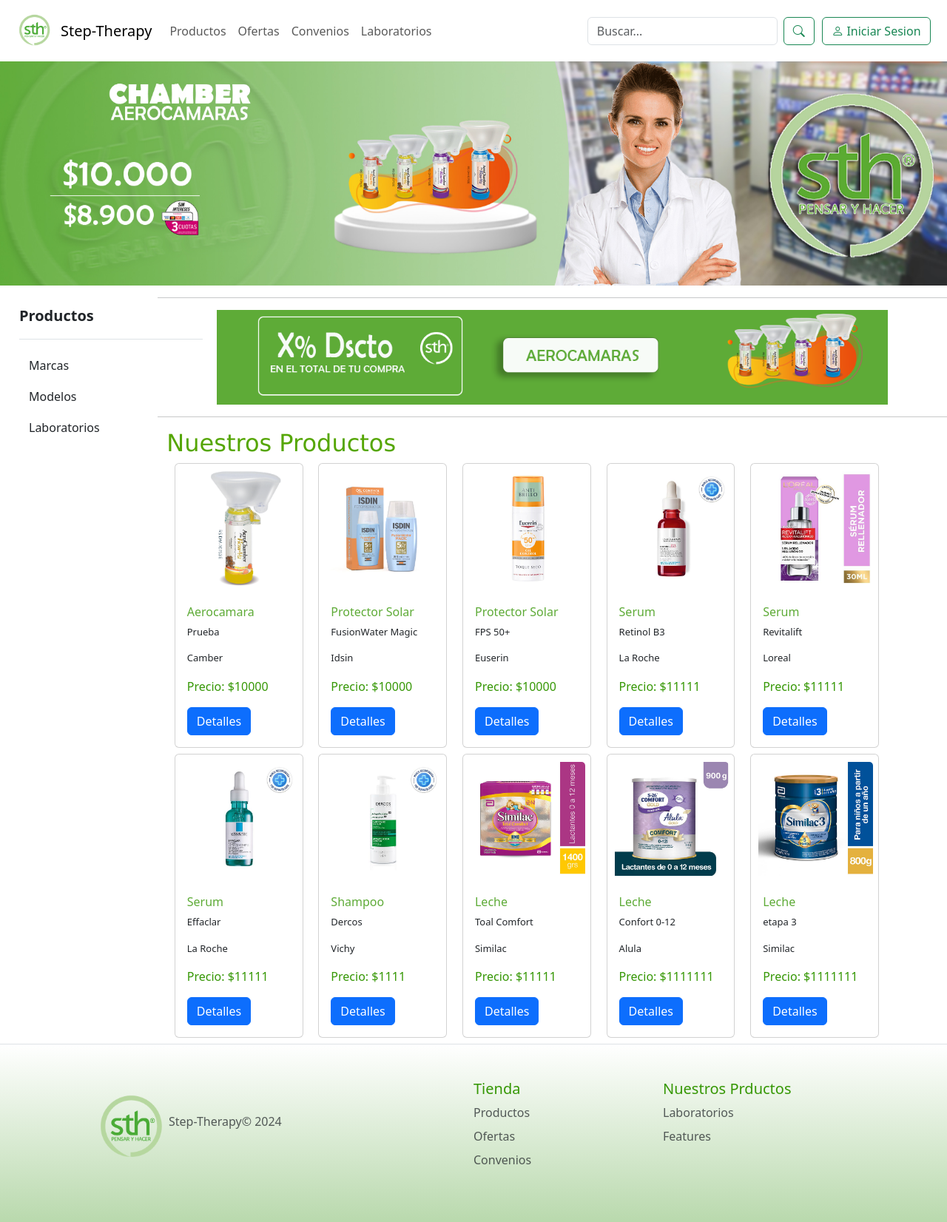
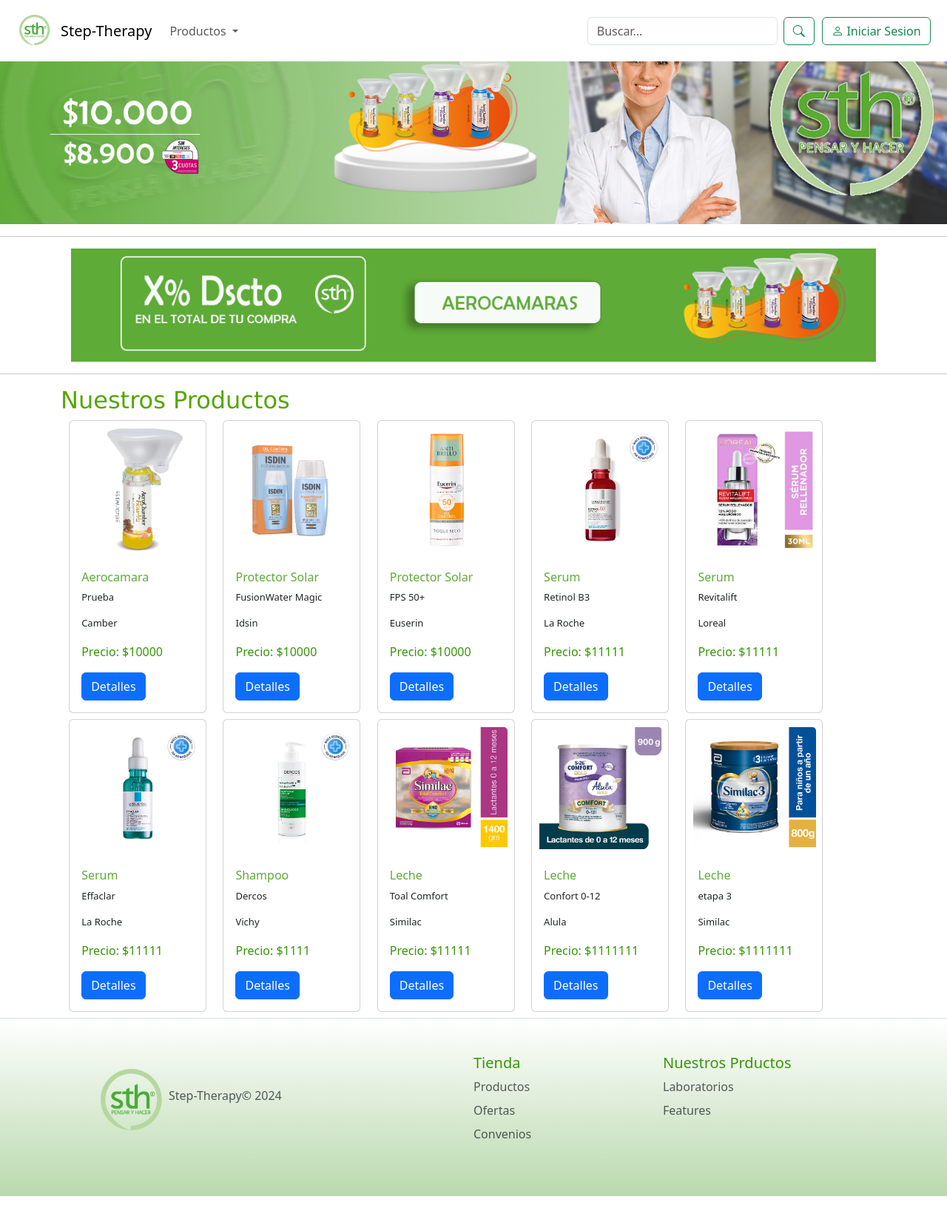
Before and after one commit to Steptherapy/ecommerce-web, a Django app: page / in a window 1280 px wide. Shown: the whole page at 74% size. After the commit the page ends 1617 px from the top, so only its background shows below. Run offline with Django 4.2, Linux system fonts and the light colour scheme; data comes from the database, SQL or seed files in the repository.

Commit message:
cambios menores

```diff
--- a/sth/ecommerce/static/core/css/style.css
+++ b/sth/ecommerce/static/core/css/style.css
@@ -81,3 +81,7 @@
     font-family: 'Lucida Sans', 'Lucida Sans Regular', 'Lucida Grande', 'Lucida Sans Unicode', Geneva, Verdana, sans-serif;
     color: #55A603;
 }
+
+.titulo-hover{
+    color: #55A603!important;
+}
--- a/sth/ecommerce/templates/core/base.html
+++ b/sth/ecommerce/templates/core/base.html
@@ -1,6 +1,7 @@
 {%load static%}
 <!DOCTYPE html>
 <html lang="en">
+
 <head>
   <meta charset="utf-8" />
   <meta name="viewport" content="width=device-width, initial-scale=1" />
@@ -8,71 +9,61 @@
 
   <link rel="shortcut icon" href="{% static 'core/img/logo.ico' %}" type="image/x-icon">
 
-    <link
-      rel="stylesheet"
-      href="https://cdn.jsdelivr.net/npm/bootstrap-icons@1.11.3/font/bootstrap-icons.min.css"
-    />
-    <link
-      rel="stylesheet"
-      type="text/css"
-      href="{% static 'core/css/style.css' %}"
-    />
-    <link
-      href="https://cdn.jsdelivr.net/npm/bootstrap@5.3.2/dist/css/bootstrap.min.css"
-      rel="stylesheet"
-      integrity="sha384-T3c6CoIi6uLrA9TneNEoa7RxnatzjcDSCmG1MXxSR1GAsXEV/Dwwykc2MPK8M2HN"
-      crossorigin="anonymous"
-    />
+  <link rel="stylesheet" href="https://cdn.jsdelivr.net/npm/bootstrap-icons@1.11.3/font/bootstrap-icons.min.css" />
+  <link rel="stylesheet" type="text/css" href="{% static 'core/css/style.css' %}" />
+  <link href="https://cdn.jsdelivr.net/npm/bootstrap@5.3.2/dist/css/bootstrap.min.css" rel="stylesheet"
+    integrity="sha384-T3c6CoIi6uLrA9TneNEoa7RxnatzjcDSCmG1MXxSR1GAsXEV/Dwwykc2MPK8M2HN" crossorigin="anonymous" />
 </head>
+
 <body>
-    <nav class="navbar navbar-expand-lg" style="background-color: rgb(255, 255, 255)">
+  <nav class="navbar navbar-expand-lg fixed-top" style="background-color: rgb(255, 255, 255);">
     <div class="container-fluid">
-        <img
-          src="{% static 'core/img/logo-sombra.png' %}"
-          alt=""
-          id="img-navbar"
-        />
+      <img src="{% static 'core/img/logo-sombra.png' %}" alt="" id="img-navbar" />
       <a class="navbar-brand" href="#">Step-Therapy</a>
-        <button
-          class="navbar-toggler"
-          type="button"
-          data-bs-toggle="collapse"
-          data-bs-target="#navbarSupportedContent"
-          aria-controls="navbarSupportedContent"
-          aria-expanded="false"
-          aria-label="Toggle navigation"
-        >
+      <button class="navbar-toggler" type="button" data-bs-toggle="collapse" data-bs-target="#navbarSupportedContent"
+        aria-controls="navbarSupportedContent" aria-expanded="false" aria-label="Toggle navigation">
         <span class="navbar-toggler-icon"></span>
       </button>
       <div class="collapse navbar-collapse" id="navbarSupportedContent">
         <ul class="navbar-nav me-auto mb-2 mb-lg-0">
-            <li class="nav-item">
-              <a class="nav-link" aria-current="page" href="{% url 'index'%}">Productos</a>
+          <li class="nav-item dropdown" id="productosDropdown">
+            <a class="nav-link dropdown-toggle" href="#" role="button" data-bs-toggle="dropdown" aria-haspopup="true"
+              aria-expanded="false">
+              Productos
+            </a>
+            <div class="dropdown-menu" aria-labelledby="productosDropdown">
+              <!-- Marcas y Modelos -->
+              <div class="row">
+                <div class="col-6">
+                  <a class="dropdown-item titulo-hover" id="marcasDropdownBtn" href="#">Marcas</a>
+                  {% for mar in marcas %}
+                  <a class="dropdown-item d-inline mr-2" href="#" data-marca-id="{{ mar.id }}" data-bs-toggle="tooltip"
+                    title="{{mar.nombreMarca}}">
+                    {{mar.nombreMarca}}
+                  </a>
+                  {% endfor %}
+                </div>
+                <div class="col-6">
+                  <a class="dropdown-item titulo-hover" id="modelosDropdownBtn" href="#">Modelos</a>
+                  {% for mod in modelos %}
+                  <a class="dropdown-item d-inline mr-2" href="#" data-marca-id="{{mod.id}}" data-bs-toggle="tooltip"
+                    title="{{mod.nombreModelo}}">
+                    {{mod.nombreModelo}}
+                  </a>
+                  {% endfor %}
+                </div>
+              </div>
+            </div>
           </li>
-            <li class="nav-item">
-              <a class="nav-link" aria-current="page" href="#">Ofertas</a>
-            </li>
-            <li class="nav-item">
-              <a class="nav-link" aria-current="page" href="#">Convenios</a>
-            </li>
-            <li class="nav-item">
-              <a class="nav-link" aria-current="page" href="#">Laboratorios</a>
-            </li>
+          <!-- ... (Otras opciones de menú) ... -->
         </ul>
         <form class="d-flex" role="search">
-            <input
-              class="form-control me-2"
-              type="search"
-              placeholder="Buscar..."
-              aria-label="Search"
-            />
+          <input class="form-control me-2" type="search" placeholder="Buscar..." aria-label="Search" />
           <button class="btn btn-outline-success" type="submit">
             <i class="bi bi-search"></i>
           </button>
         </form>
-          <a  href="{%url 'login'%}"
-              class="btn btn-outline-success boton-login"
-          ><i class="bi bi-person"></i>
+        <a href="{%url 'login'%}" class="btn btn-outline-success boton-login"><i class="bi bi-person"></i>
           Iniciar Sesion
         </a>
       </div>
@@ -96,21 +87,10 @@
   </div>
   <content> {% block content %} {% endblock content %} </content>
 
-    <footer
-      class="row row-cols-md-5 py-5 border-top"
-      style="background: linear-gradient(to top, #b9d9ad, #ffffff)"
-    >
+  <footer class="row row-cols-md-5 py-5 border-top" style="background: linear-gradient(to top, #b9d9ad, #ffffff)">
     <div class="col mb-3 d-flex align-items-center" style="margin-left: 10%;">
-        <a
-          href="/"
-          class="link-dark text-decoration-none d-flex"
-        >
-          <img
-            src="{% static 'core/img/logo-sombra.png' %}"
-            alt=""
-            id="img-footer"
-
-          />
+      <a href="/" class="link-dark text-decoration-none d-flex">
+        <img src="{% static 'core/img/logo-sombra.png' %}" alt="" id="img-footer" />
       </a>
       <p class="text-muted">Step-Therapy© 2024</p>
     </div>
@@ -148,15 +128,33 @@
 
   <button id="btnTop" onclick="scrollToTop()"><i class="bi bi-caret-up"></i></button>
   <script src="{% static 'core/js/index.js' %}"></script>
-    <script
-      src="https://cdn.jsdelivr.net/npm/@popperjs/core@2.11.8/dist/umd/popper.min.js"
+  <!-- <script src="{% static 'core/js/navbar.js' %}"></script> -->
+  <!-- Incluye jQuery -->
+  <script src="https://code.jquery.com/jquery-3.6.4.min.js"></script>
+  <!-- Incluye Popper.js -->
+  <script src="https://cdn.jsdelivr.net/npm/@popperjs/core@2.11.8/dist/umd/popper.min.js"
     integrity="sha384-I7E8VVD/ismYTF4hNIPjVp/Zjvgyol6VFvRkX/vR+Vc4jQkC+hVqc2pM8ODewa9r"
-      crossorigin="anonymous"
-    ></script>
-    <script
-      src="https://cdn.jsdelivr.net/npm/bootstrap@5.3.2/dist/js/bootstrap.min.js"
+    crossorigin="anonymous"></script>
+  <!-- Incluye Bootstrap.js -->
+  <script src="https://cdn.jsdelivr.net/npm/bootstrap@5.3.2/dist/js/bootstrap.min.js"
     integrity="sha384-BBtl+eGJRgqQAUMxJ7pMwbEyER4l1g+O15P+16Ep7Q9Q+zqX6gSbd85u4mG4QzX+"
-      crossorigin="anonymous"
-    ></script>
+    crossorigin="anonymous"></script>
+
+
+  <!-- script para hacer funcionar el hover del navbar -->
+  <script>
+    $(document).ready(function () {
+      // Mostrar el menú al pasar el ratón sobre "Productos"
+      $('#productosDropdown').hover(
+        function () {
+          $(this).find('.dropdown-menu').addClass('show');
+        },
+        function () {
+          $(this).find('.dropdown-menu').removeClass('show');
+        }
+      );
+    });
+  </script>
 </body>
+
 </html>
--- a/sth/ecommerce/templates/core/index.html
+++ b/sth/ecommerce/templates/core/index.html
@@ -1,88 +1,6 @@
 {% extends 'core/base.html' %} {% load static %} {% block content %}
 <div class="row">
-  <nav id="sidebar" class="col-md-2">
-    <div class="flex-shrink-0 p-3 bg-white" style="width: 280px">
-      <a
-        href="/"
-        class="d-flex align-items-center pb-3 mb-3 link-dark text-decoration-none border-bottom"
-      >
-        <span class="fs-5 fw-semibold">Productos</span>
-      </a>
-      <ul class="list-unstyled ps-0">
-        <li class="mb-1">
-          <button
-            class="btn btn-toggle align-items-center rounded collapsed"
-            data-bs-toggle="collapse"
-            data-bs-target="#home-collapse"
-            aria-expanded="false"
-          >
-            Marcas
-          </button>
-          <div class="collapse" id="home-collapse">
-            <ul class="btn-toggle-nav list-unstyled fw-normal pb-1 small">
-              {% for mar in marcas %}
-              <!-- Dentro del bucle de marcas -->
-              <li>
-                <a
-                  href="#"
-                  class="link-dark rounded listaSidebar"
-                  style="text-decoration: none"
-                  data-marca-id="{{ mar.id }}"
-                  data-target="productos-marcas"
-                  >{{ mar.nombreMarca }}</a
-                >
-              </li>
-
-              {% endfor %}
-            </ul>
-          </div>
-        </li>
-        <!-- Modelos -->
-        <li class="mb-1">
-          <button
-            class="btn btn-toggle align-items-center rounded collapsed"
-            data-bs-toggle="collapse"
-            data-bs-target="#modelos-collapse"
-            aria-expanded="false"
-          >
-            Modelos
-          </button>
-          <div class="collapse" id="modelos-collapse">
-            <ul class="btn-toggle-nav list-unstyled fw-normal pb-1 small">
-              {% for mod in modelos %}
-              <li>
-                <a
-                  href="#"
-                  class="link-dark rounded listaSidebar"
-                  style="text-decoration: none"
-                  >{{mod.nombreModelo}}</a
-                >
-              </li>
-              {% endfor %}
-            </ul>
-          </div>
-        </li>
-
-        <!-- Laboratorios -->
-        <li class="mb-1">
-          <button
-            class="btn btn-toggle align-items-center rounded collapsed"
-            data-bs-toggle="collapse"
-            data-bs-target="#laboratorios-collapse"
-            aria-expanded="false"
-          >
-            Laboratorios
-          </button>
-          <div class="collapse" id="laboratorios-collapse">
-            <ul class="btn-toggle-nav list-unstyled fw-normal pb-1 small">
-              <!-- <li><a href="#" class="link-dark rounded">Overview</a></li> -->
-            </ul>
-          </div>
-        </li>
-      </ul>
-    </div>
-  </nav>
-  <div class="col-md-10" style="padding: auto;margin: auto;">
+  <div class="col-md-12" style="padding: auto;margin: auto;">
     <hr />
     <img
       src="{% static 'core/img/banner-xl.png' %}"
```
Also changed, not shown: sth/ecommerce/static/core/js/navbar.js (added, +21 -0 lines). Lines whose indentation alone changed are shown as unchanged.
